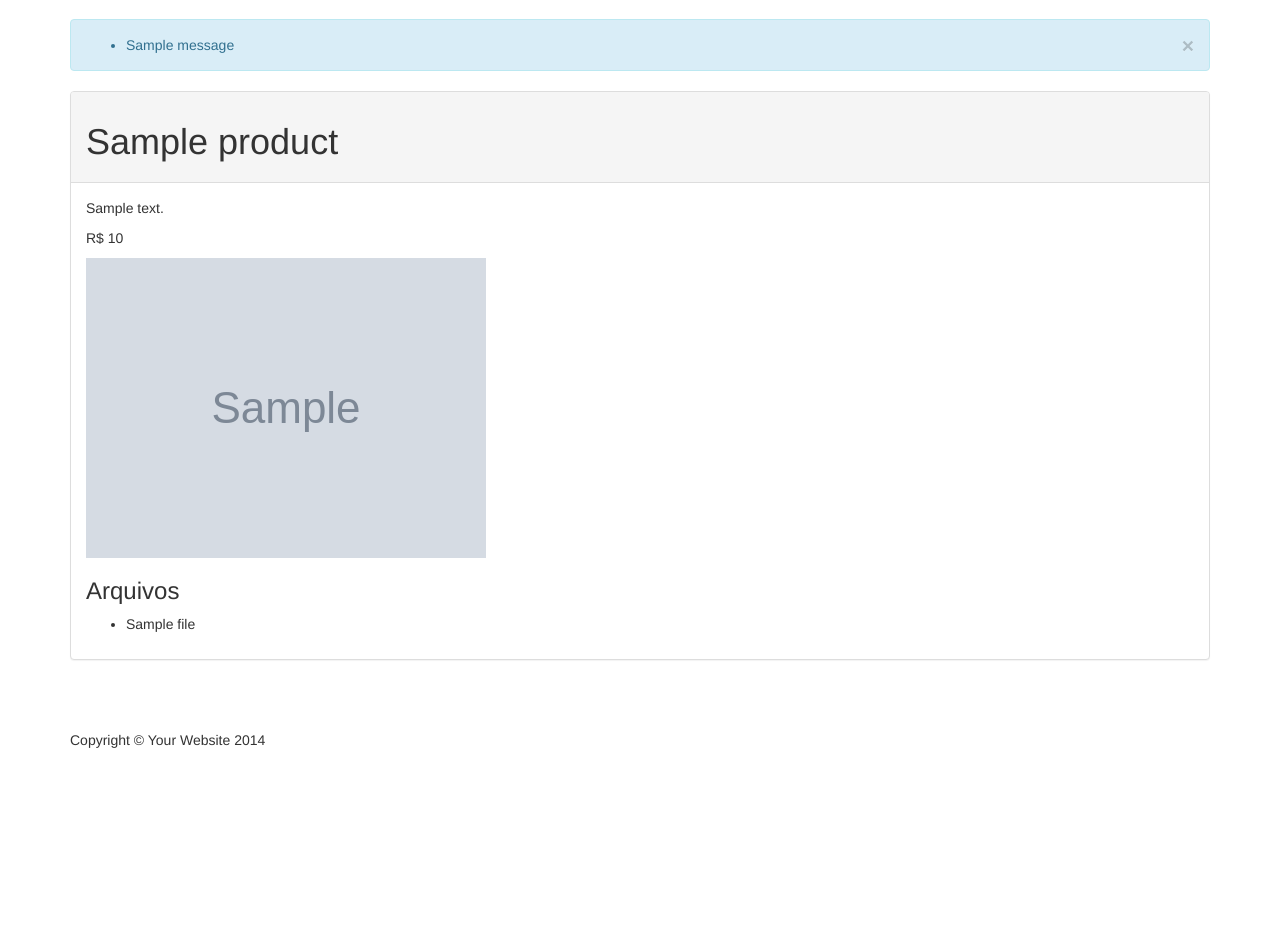
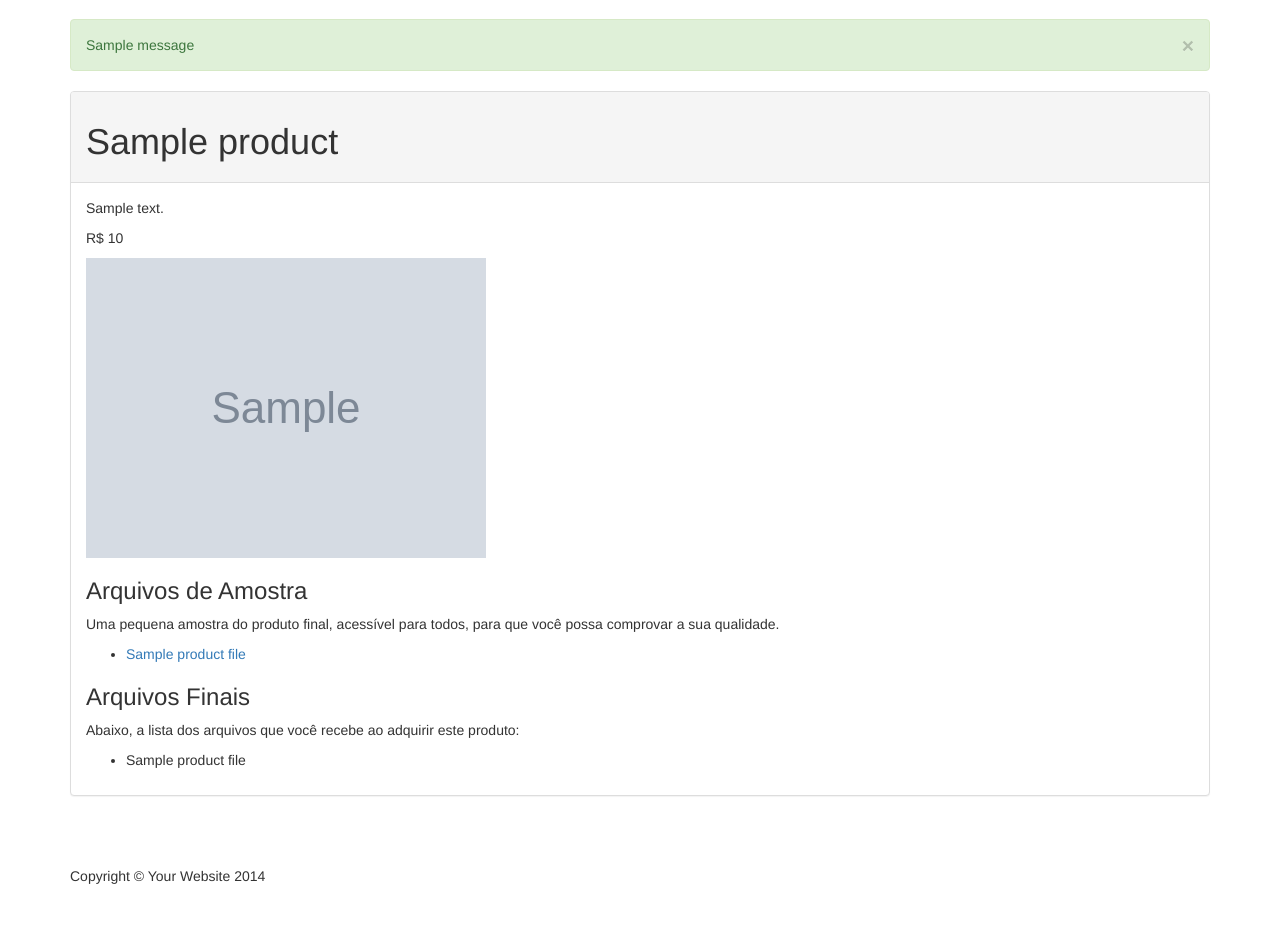
Before and after one commit to felipegalvao/marketplacedigital, a Django app: template marketplacedigital/templates/shop/show_product.html in a window 1280 px wide. Shown: the part 51-997 px from the top of the page. Before the commit the page ends 799 px from the top, so only its background shows below. Run offline with Django 3.2, Linux system fonts and the light colour scheme; the template is opened without the code that fills it: most values are stand-ins (such as "Sample title", 1, 10 or a date in 2020); grey boxes marked "Sample" are stand-in pictures; one stand-in notice (Sample message) is shown; some libraries are stand-ins or nearby versions.

Commit message:
Add correct authentication to product admin and division between sample and not sample products on show_product template

```diff
--- a/marketplacedigital/templates/base.html
+++ b/marketplacedigital/templates/base.html
@@ -87,14 +87,12 @@
 
     {% if messages %}
       <div class="container">
-        <div class="alert alert-info">
-          <a href="#" class="close" data-dismiss="alert" aria-label="close">&times;</a>
-          <ul>
-            {% for message in messages %}
-              <li>{{ message }}</li>
-            {% endfor %}
-          </ul>
-        </div>
+        {% for message in messages %}
+          <div class="alert alert-{{ message.tags }}">
+            <a href="#" class="close" data-dismiss="alert" aria-label="close">&times;</a>
+            {{ message }}
+          </div>
+        {% endfor %}
       </div>
     {% endif %}
 
--- a/marketplacedigital/templates/home/home.html
+++ b/marketplacedigital/templates/home/home.html
@@ -3,10 +3,6 @@
 
 {% block page %}
   <div class="container">
-
-    {% if user.is_authenticated %}
-      <p>{{ user.username }}</p>
-    {% endif %}
 
     <!-- Jumbotron Header -->
     <header class="jumbotron hero-spacer">
--- a/marketplacedigital/templates/shop/show_product.html
+++ b/marketplacedigital/templates/shop/show_product.html
@@ -11,16 +11,24 @@
         <p>{{ product.description }}</p>
         <p>R$ {{ product.price }}</p>
         <p><img src="/media/{{ product.photo }}" alt=""></p>
-        <h3>Arquivos</h3>
-        <ul>
-          {% for product_file in product_files %}
-            {% if product_file.sample_file %}
+        {% if product_files_sample %}
+          <h3>Arquivos de Amostra</h3>
+          <p>Uma pequena amostra do produto final, acessível para todos, para que você possa comprovar a sua qualidade.</p>
+          <ul>
+            {% for product_file in product_files_sample %}
               <li><a href="/media/{{ product_file.uploaded_file }}">{{ product_file.name }}</a></li>
-            {% else %}
+            {% endfor %}
+          </ul>
+        {% endif %}
+        {% if product_files_not_sample %}
+          <h3>Arquivos Finais</h3>
+          <p>Abaixo, a lista dos arquivos que você recebe ao adquirir este produto:</p>
+          <ul>
+            {% for product_file in product_files_not_sample %}
               <li>{{ product_file.name }}</li>
-            {% endif %}
-          {% endfor %}
-        </ul>
+            {% endfor %}
+          </ul>
+        {% endif %}
       </div>
     </div>
   </div>
--- a/marketplacedigital/users/views.py
+++ b/marketplacedigital/users/views.py
@@ -76,7 +76,7 @@ def register(request):
             msg.attach_alternative(html_content, "text/html")
             msg.send()
 
-            messages.info(request, 'Um email com um link de ativação foi enviado para <strong>' + user.email + '</strong>. Ative sua conta para fazer login.')
+            messages.info(request, 'Um email com um link de ativação foi enviado para ' + user.email + '. Ative sua conta para fazer login.')
 
             request.session['registered']=True #For display purposes
             return redirect('/')
```
Also changed, not shown: marketplacedigital/shop/views.py (+8 -1 lines), marketplacedigital/db.sqlite3.
